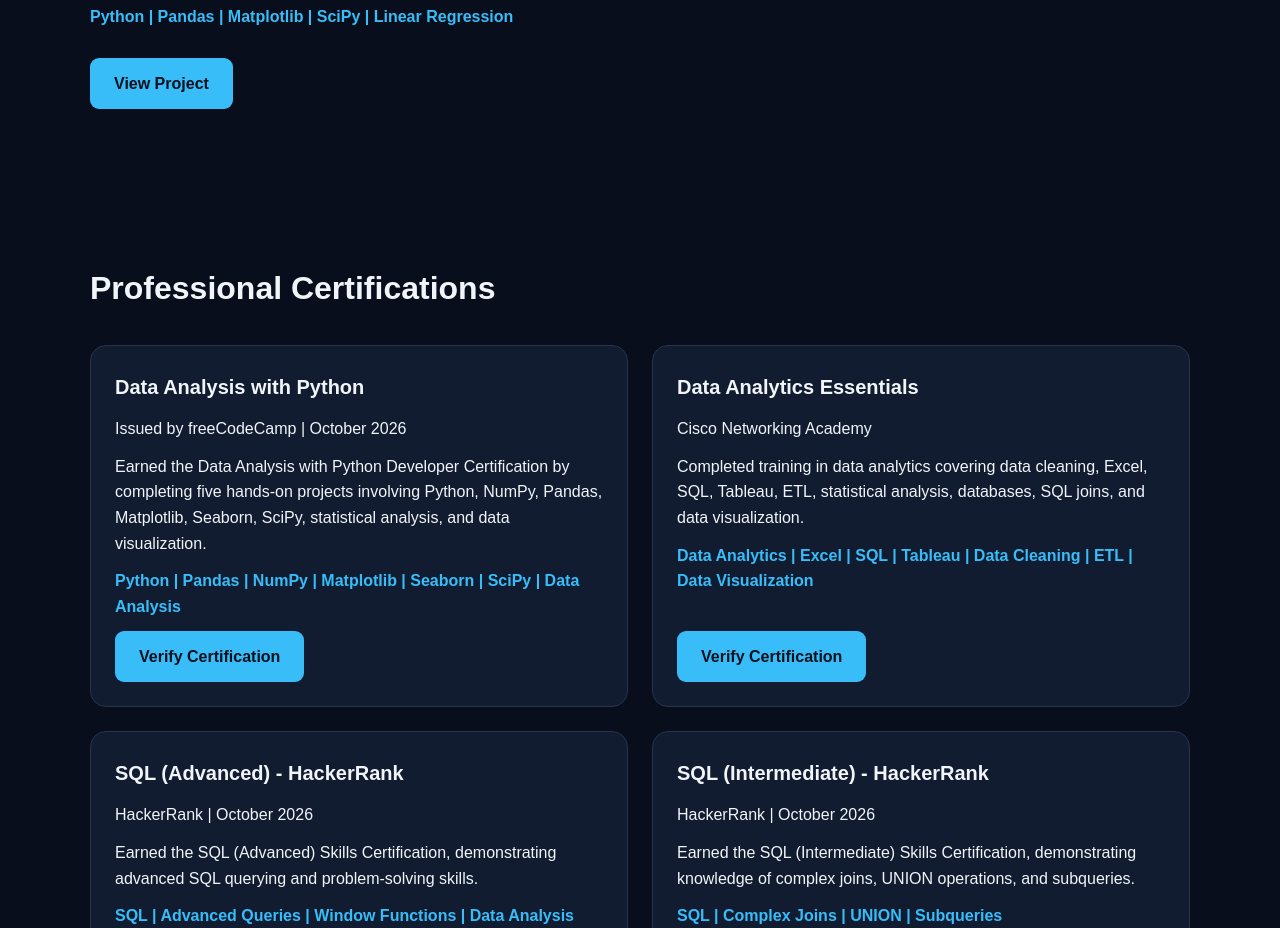
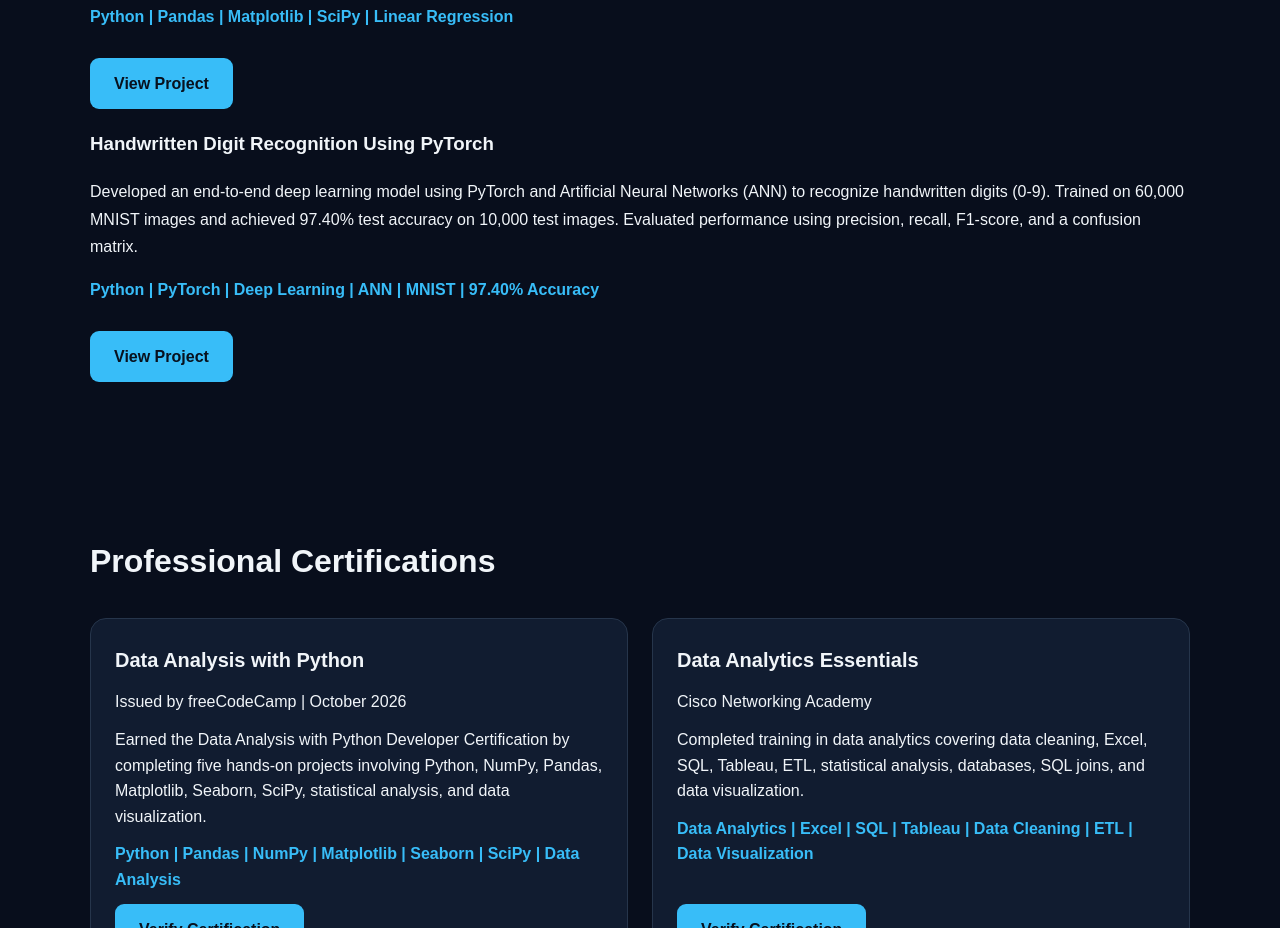
Before and after one commit to ditya0101gupta-svg/data-analytics-portfolio, a plain HTML site: page index.html in a window 1280 px wide. Shown: the part 5535-6463 px from the top of the page. Drawn offline with Linux system fonts and the light colour scheme.

Commit message:
Add Pytorch Handwritten Digit Recognition Project
Added a new project card for Handwritten Digit Recognition using PyTorch, including details about the model and its performance metrics.

```diff
--- a/index.html
+++ b/index.html
@@ -343,6 +343,29 @@
   </div>
 </article>
 
+<article class="project-card">
+  <div class="project-content">
+    <h3>Handwritten Digit Recognition Using PyTorch</h3>
+    <p>
+      Developed an end-to-end deep learning model
+      using PyTorch and Artificial Neural Networks
+      (ANN) to recognize handwritten digits (0-9).
+      Trained on 60,000 MNIST images and achieved
+      97.40% test accuracy on 10,000 test images.
+      Evaluated performance using precision, recall,
+      F1-score, and a confusion matrix.
+    </p>
+    <p class="metrics">
+      Python | PyTorch | Deep Learning | ANN |
+      MNIST | 97.40% Accuracy
+    </p>
+    <a class="btn"
+       href="https://github.com/ditya0101gupta-svg/PyTorch-Handwritten-Digit-Recognition"
+       target="_blank"
+       rel="noopener noreferrer">View Project</a>
+  </div>
+</article>
+
     </section>
 
 <!-- Certifications Section -->
```
